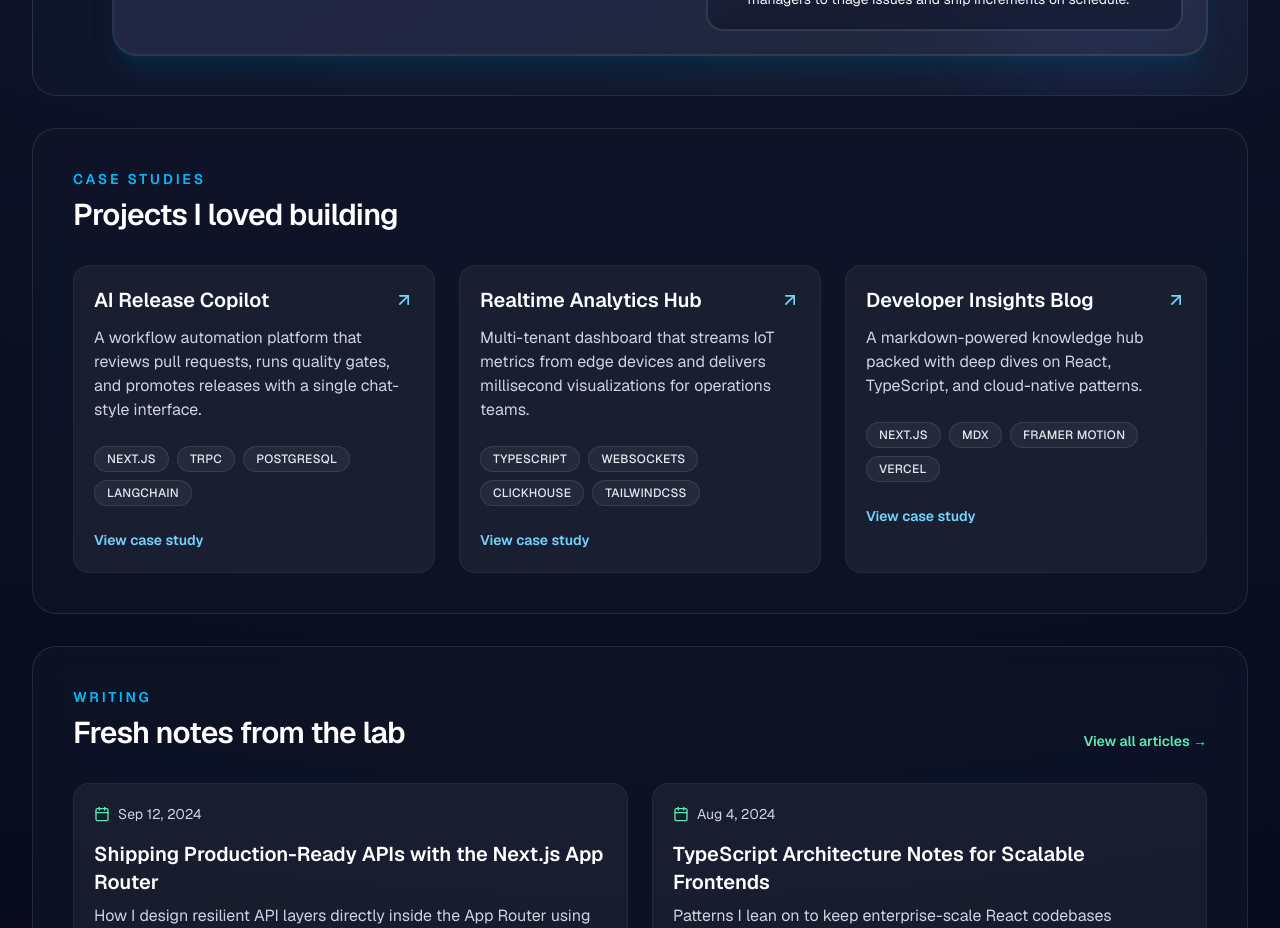
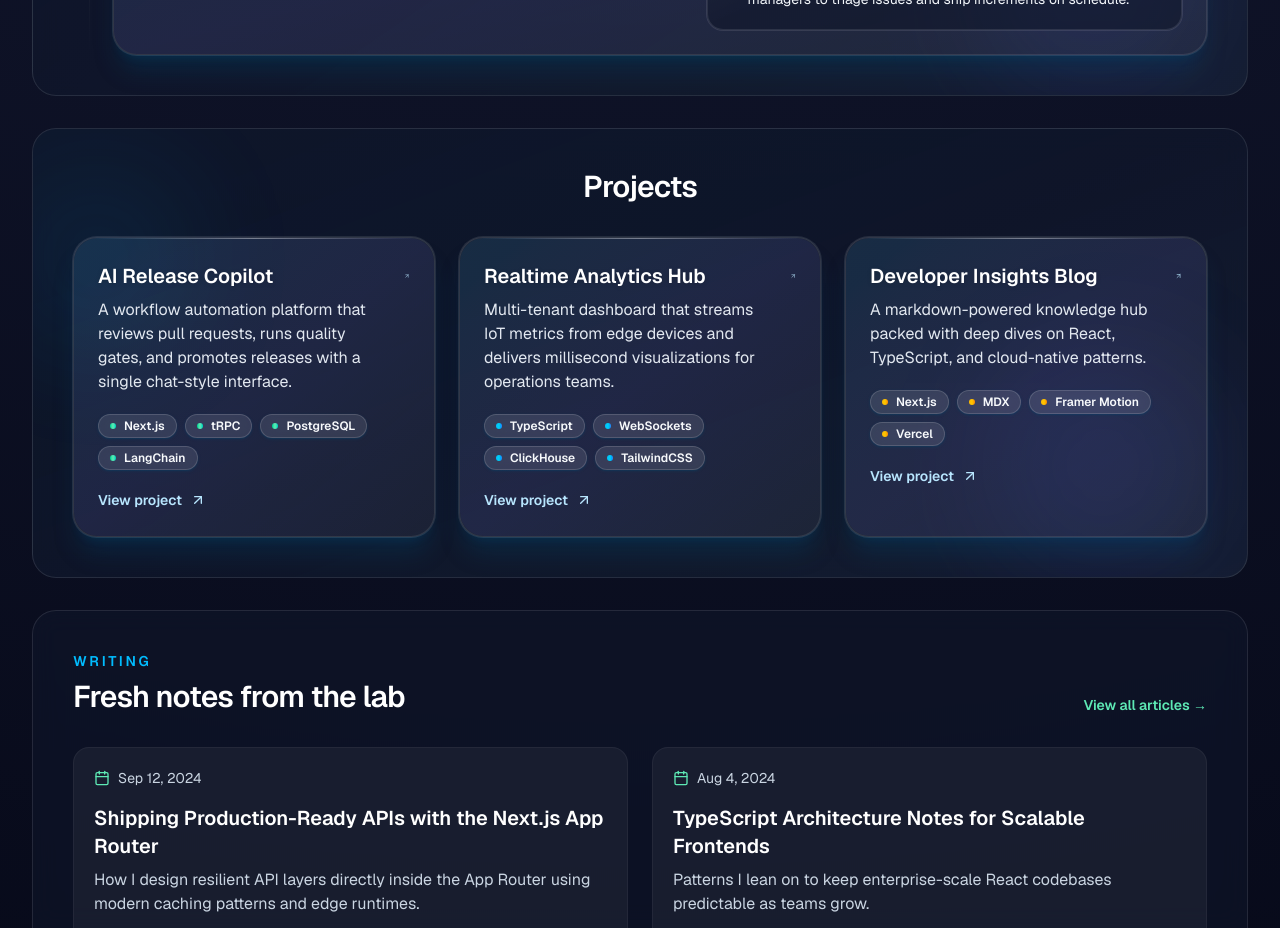
Before and after one commit to sourov526/Sourov-Portfolio, a Next.js app: page / in a window 1280 px wide. Shown: the part 2080-3008 px from the top of the page. Built offline with nearby package versions, Linux system fonts and the light colour scheme.

Commit message:
Project section update

```diff
--- a/src/components/project-card.tsx
+++ b/src/components/project-card.tsx
@@ -4,22 +4,42 @@ import { Project } from "@/data/projects";
 
 type ProjectCardProps = {
   project: Project;
+  index?: number;
 };
 
-export function ProjectCard({ project }: ProjectCardProps) {
+const gradientClasses = [
+  "from-emerald-400 via-emerald-300 to-teal-400",
+  "from-sky-400 via-cyan-400 to-blue-500",
+  "from-amber-400 via-yellow-400 to-orange-400",
+  "from-indigo-400 via-blue-500 to-sky-400",
+  "from-rose-400 via-pink-400 to-red-400",
+];
+
+export function ProjectCard({ project, index = 0 }: ProjectCardProps) {
+  const gradient = gradientClasses[index % gradientClasses.length];
+
   return (
-    <li className="group rounded-2xl border border-white/5 bg-white/5 p-5 transition hover:-translate-y-1 hover:border-sky-400/40 hover:bg-slate-900/40">
-      <div className="flex items-center justify-between gap-4">
-        <h3 className="text-xl font-semibold text-white">{project.name}</h3>
-        <ArrowUpRight className="h-5 w-5 text-sky-300 transition group-hover:text-sky-400" />
+    <li className="group relative overflow-hidden rounded-3xl border border-white/10 bg-white/5 p-6 shadow-xl shadow-sky-900/30 ring-1 ring-white/10 transition duration-300 hover:-translate-y-1 hover:border-sky-300/50 hover:shadow-sky-500/30">
+      <div className="pointer-events-none absolute inset-0 rounded-3xl bg-gradient-to-br from-sky-500/10 via-indigo-500/10 to-transparent opacity-80" />
+      <div className="pointer-events-none absolute inset-x-4 top-0 h-px bg-gradient-to-r from-transparent via-white/40 to-transparent" />
+      <div className="relative flex items-start justify-between gap-3">
+        <div>
+          <h3 className="text-xl font-semibold text-white drop-shadow-sm">
+            {project.name}
+          </h3>
+          <p className="mt-2 text-base text-slate-200">
+            {project.description}
+          </p>
+        </div>
+        <ArrowUpRight className="mt-1 h-5 w-5 text-sky-200 transition group-hover:text-sky-100" />
       </div>
-      <p className="mt-3 text-base text-slate-300">{project.description}</p>
-      <div className="mt-6 flex flex-wrap gap-2">
+      <div className="relative mt-5 flex flex-wrap gap-2">
         {project.techStack.map((tech) => (
           <span
             key={tech}
-            className="rounded-full border border-white/10 bg-white/5 px-3 py-1 text-xs font-medium uppercase tracking-wide text-slate-200"
+            className="inline-flex items-center gap-2 rounded-full bg-white/10 px-3 py-1 text-xs font-semibold text-slate-50 ring-1 ring-inset ring-white/15 shadow-sm shadow-sky-900/40 backdrop-blur transition group-hover:ring-sky-300/60"
           >
+            <span className={`h-1.5 w-1.5 rounded-full bg-gradient-to-r ${gradient}`} />
             {tech}
           </span>
         ))}
@@ -29,9 +49,10 @@ export function ProjectCard({ project }: ProjectCardProps) {
         target="_blank"
         rel="noreferrer"
         prefetch={false}
-        className="mt-6 inline-flex items-center gap-2 text-sm font-semibold text-sky-300 transition hover:text-sky-200"
+        className="relative mt-5 inline-flex items-center gap-2 text-sm font-semibold text-sky-200 transition hover:text-sky-100"
       >
-        View case study
+        View project
+        <ArrowUpRight className="h-4 w-4" />
       </Link>
     </li>
   );
--- a/src/components/projects-section.tsx
+++ b/src/components/projects-section.tsx
@@ -5,11 +5,20 @@ import { ProjectCard } from "./project-card";
 
 export function ProjectsSection() {
   return (
-    <AnimatedSection id="projects" delay={0.15}>
-      <SectionHeading eyebrow="Case Studies" title="Projects I loved building" />
-      <ul className="mt-8 grid grid-cols-1 gap-6 md:grid-cols-2 xl:grid-cols-3">
-        {projects.map((project) => (
-          <ProjectCard key={project.name} project={project} />
+    <AnimatedSection
+      id="projects"
+      delay={0.15}
+      className="relative overflow-hidden bg-gradient-to-br from-slate-900/70 via-slate-900/60 to-slate-800/50"
+    >
+      <div className="pointer-events-none absolute inset-0 opacity-60">
+        <div className="absolute -left-8 top-8 h-48 w-48 rounded-full bg-sky-500/15 blur-3xl" />
+        <div className="absolute bottom-0 right-8 h-56 w-56 rounded-full bg-indigo-500/20 blur-3xl" />
+      </div>
+
+      <SectionHeading title="Projects" className="text-center" />
+      <ul className="relative mt-8 grid grid-cols-1 gap-6 md:grid-cols-2 xl:grid-cols-3">
+        {projects.map((project, index) => (
+          <ProjectCard key={project.name} project={project} index={index} />
         ))}
       </ul>
     </AnimatedSection>
```
